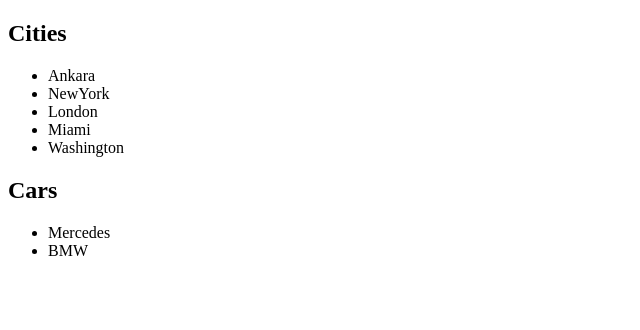
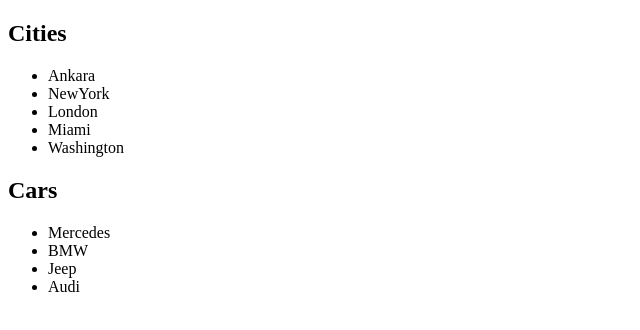
Before and after one commit to dilekuslu/myFirstRepo, a plain HTML site: page index.html in a window 1280 px wide. Shown: the whole page, without its empty margins (0-640 px from the left). Drawn offline with Linux system fonts and the light colour scheme.

Commit message:
Jeep and Audi added

```diff
--- a/index.html
+++ b/index.html
@@ -19,6 +19,8 @@
     <ul>
         <li>Mercedes</li>
         <li>BMW</li>
+        <li>Jeep</li>
+        <li>Audi</li>
     </ul>
 </body>
 </html>
```
